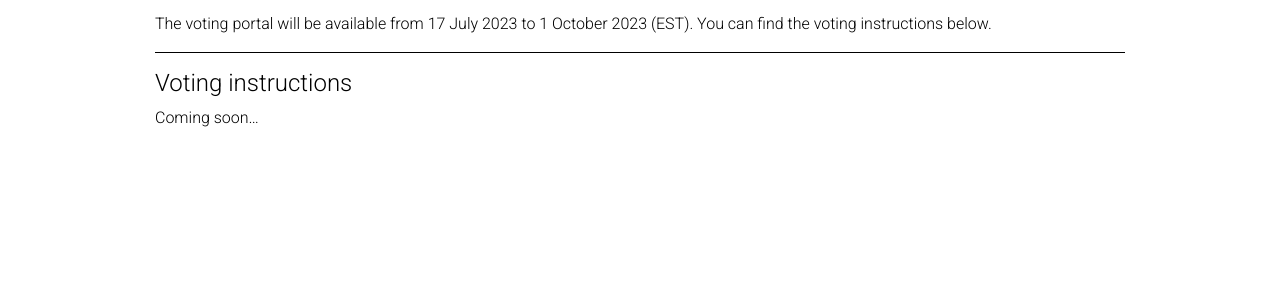
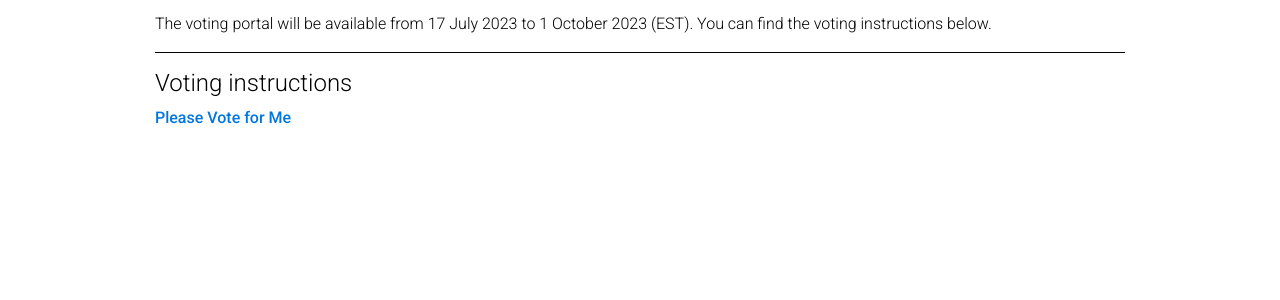
Before and after one commit to c-y-chung/c-y-chung.github.io, a Jekyll site: the page built from _news/announcement_link.md, in a window 1280 px wide. Shown: the part 371-671 px from the top of the page. Built offline with Jekyll 4.4.1, drawn with Linux system fonts in a browser that asks for light colours; nearby versions of some CDN libraries; comment, search, counter and statistics services are not loaded; a style sheet for code colours, icons or effects is not loaded.

Commit message:
Update announcement_link.md

```diff
--- a/_news/announcement_link.md
+++ b/_news/announcement_link.md
@@ -18,4 +18,4 @@
 
 #### Voting instructions
 
-Coming soon...
+**[Please Vote for Me](https://eballot.app/ieee)**
```
